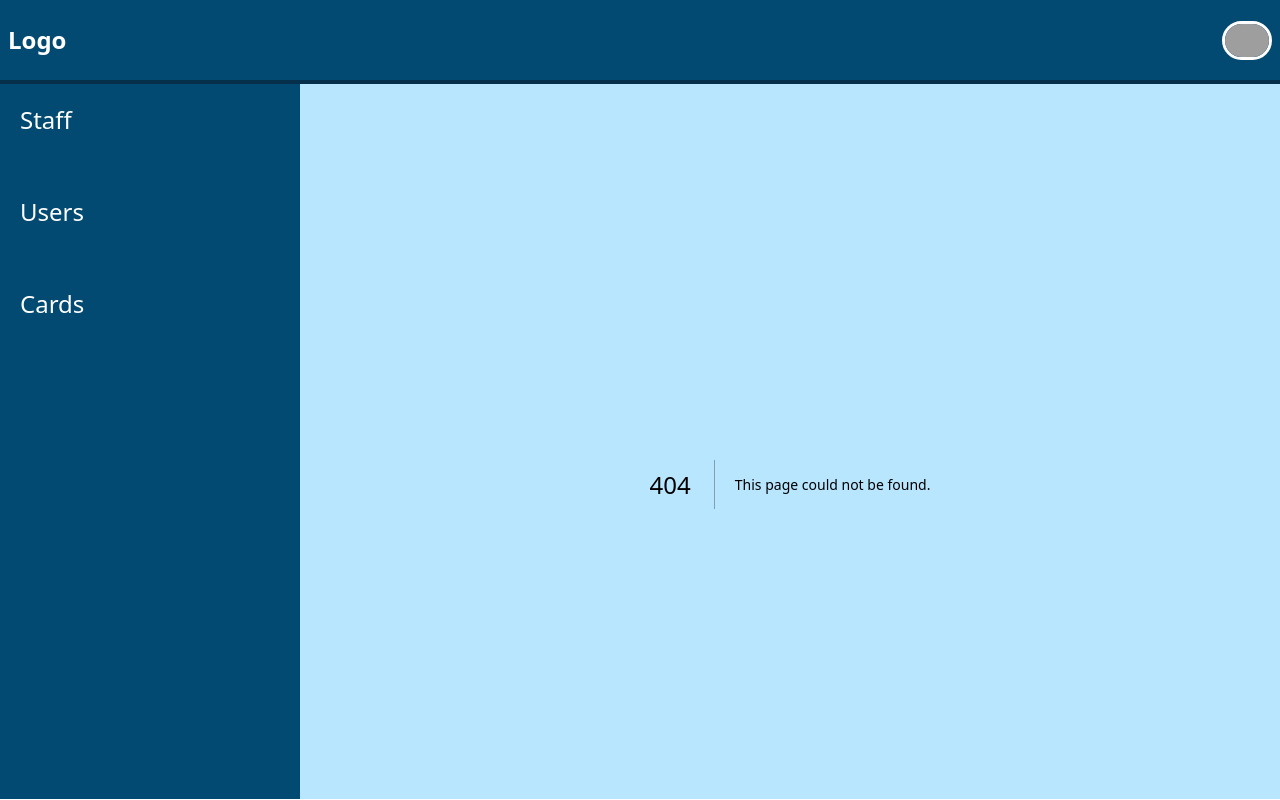
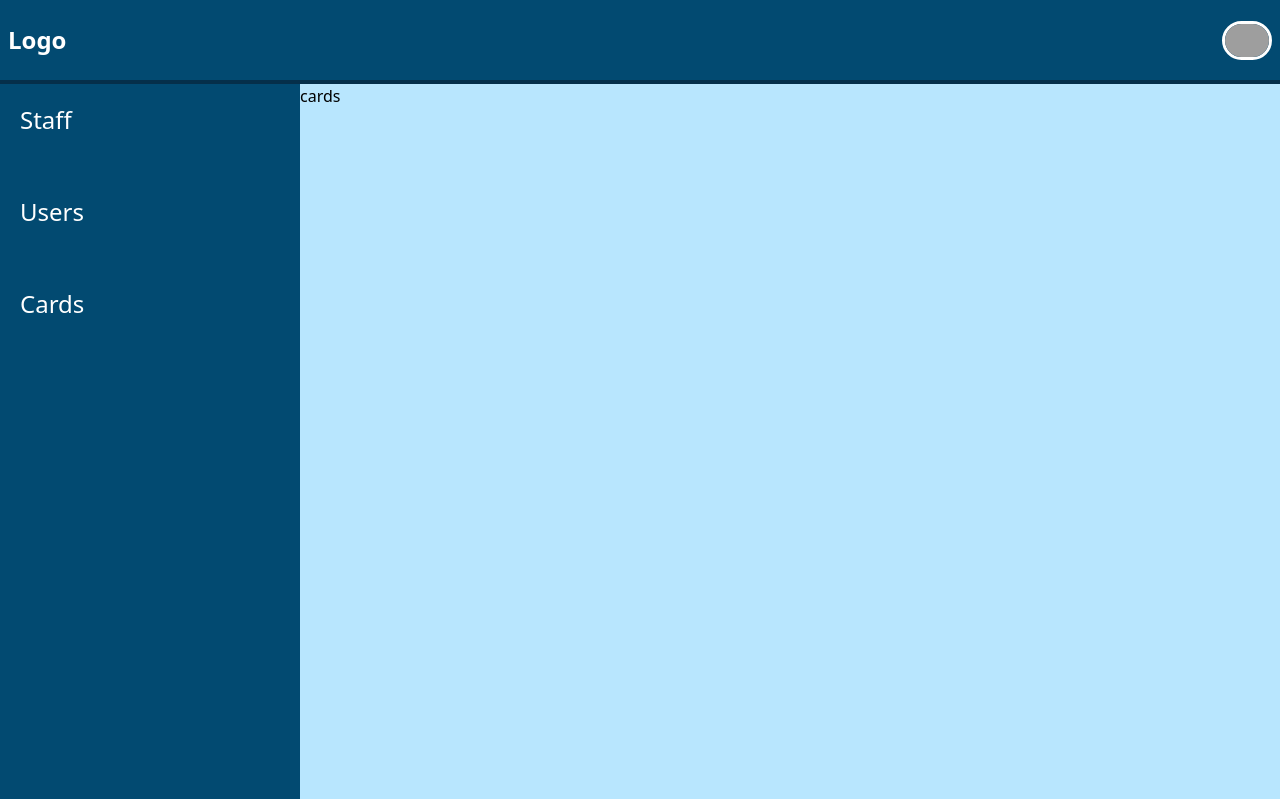
Before and after one commit to Raooph/Fitness-app, a Next.js app: page /cards in a window 1280 px wide. Before the commit this address had no page. Built offline with nearby package versions, Linux system fonts and the light colour scheme; grey boxes are pictures that could not be loaded.

Commit message:
cards page created

```diff
--- /dev/null
+++ b/app/cards/page.tsx
@@ -0,0 +1,11 @@
+import React from 'react'
+
+const cards = () => {
+  return (
+    <div>
+     cards
+    </div>
+  )
+}
+
+export default cards
```
